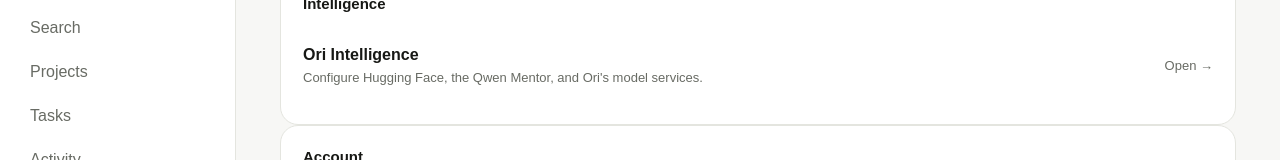
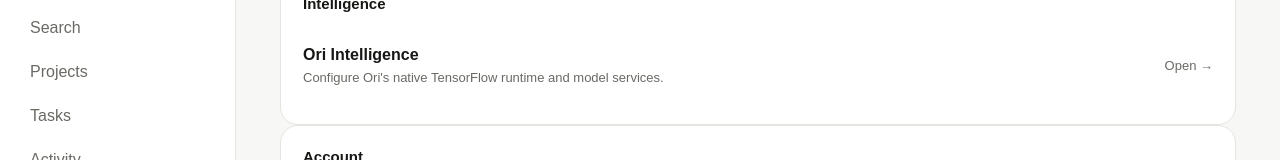
Before and after one commit to 30lnewcomb-byte/ori-platform, a Next.js app in the folder apps/web/: page /settings in a window 1280 px wide. Shown: the part 164-324 px from the top of the page. Built offline with nearby package versions, Linux system fonts and the light colour scheme; a web font is replaced by a local one.

Commit message:
Update settings intelligence description

```diff
--- a/apps/web/app/settings/page.tsx
+++ b/apps/web/app/settings/page.tsx
@@ -7,7 +7,7 @@ export default function SettingsPage() {
         <div>
           <p className="eyebrow">SETTINGS</p>
           <h1>Configure Ori.</h1>
-          <p className="appIntro">Manage Ori's preferences, intelligence, permissions, notifications, and integrations.</p>
+          <p className="appIntro">Manage Ori&apos;s preferences, intelligence, permissions, notifications, and integrations.</p>
         </div>
       </header>
 
@@ -18,7 +18,7 @@ export default function SettingsPage() {
             <a className="dataRow" href="/settings/intelligence" style={{ textDecoration: 'none', color: 'inherit' }}>
               <div>
                 <strong>Ori Intelligence</strong>
-                <span>Configure Hugging Face, the Qwen Mentor, and Ori's model services.</span>
+                <span>Configure Ori&apos;s native TensorFlow runtime and model services.</span>
               </div>
               <span>Open →</span>
             </a>
@@ -37,7 +37,7 @@ export default function SettingsPage() {
           <div className="dataList">
             <div className="dataRow"><div><strong>Appearance</strong><span>Theme and interface preferences.</span></div><span>Planned</span></div>
             <div className="dataRow"><div><strong>Notifications</strong><span>Control where Ori reports important events.</span></div><span>Planned</span></div>
-            <div className="dataRow"><div><strong>Integrations</strong><span>Connect services explicitly when you're ready.</span></div><span>Planned</span></div>
+            <div className="dataRow"><div><strong>Integrations</strong><span>Connect services explicitly when you&apos;re ready.</span></div><span>Planned</span></div>
           </div>
         </section>
       </div>
```
